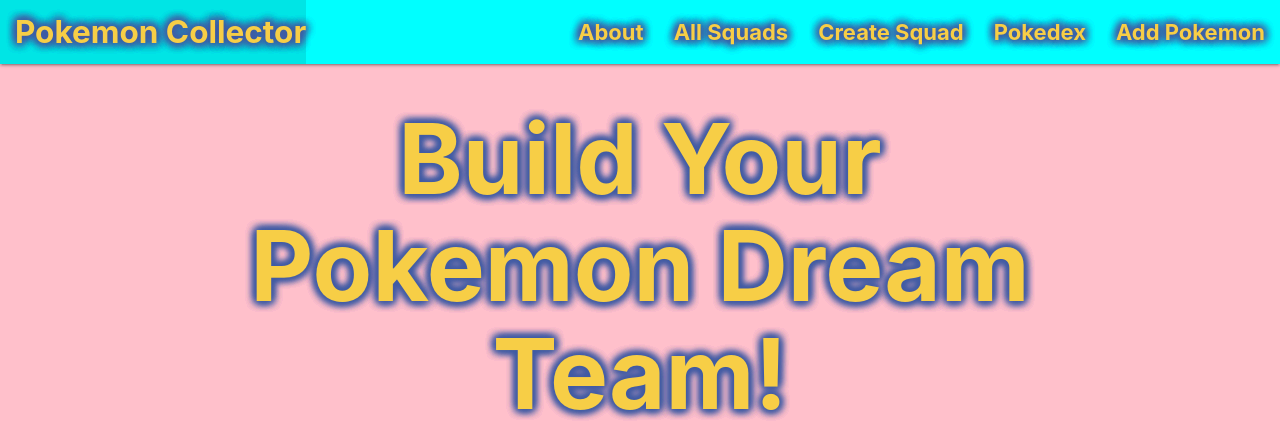
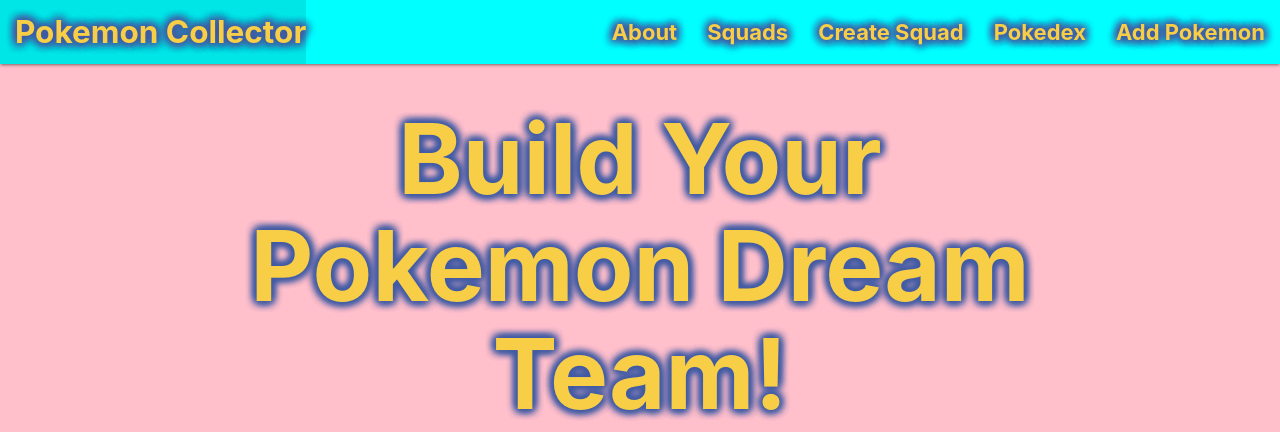
Before and after one commit to marsailifox/PokemonCollector, a Django app: page /about/ in a window 1280 px wide. Shown: the top 432 px of the page. Run offline with Django 4.2, Linux system fonts and the light colour scheme.

Commit message:
changed some html

```diff
--- a/main_app/templates/base.html
+++ b/main_app/templates/base.html
@@ -18,7 +18,7 @@
         </ul>
         <ul class="right">
           <li><a href="{% url 'about' %}">About</a></li>
-          <li><a href="{% url 'squad_index' %}">All Squads</a></li>
+          <li><a href="{% url 'squad_index' %}">Squads</a></li>
           <li><a href="{% url 'squads_create' %}">Create Squad</a></li>
           <li><a href="{% url 'index' %}">Pokedex</a></li>
           <li><a href="{% url 'pokemons_create' %}">Add Pokemon</a></li>
```
